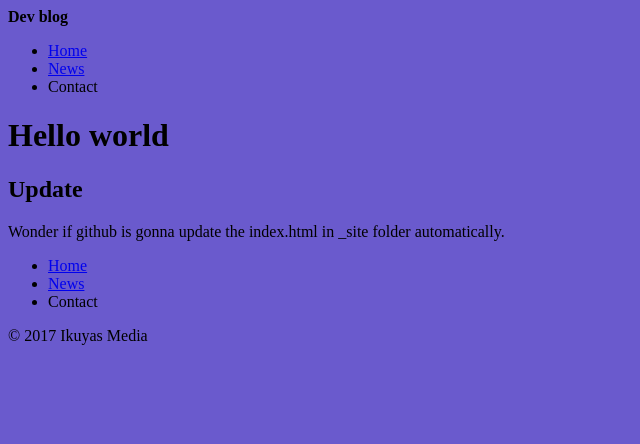
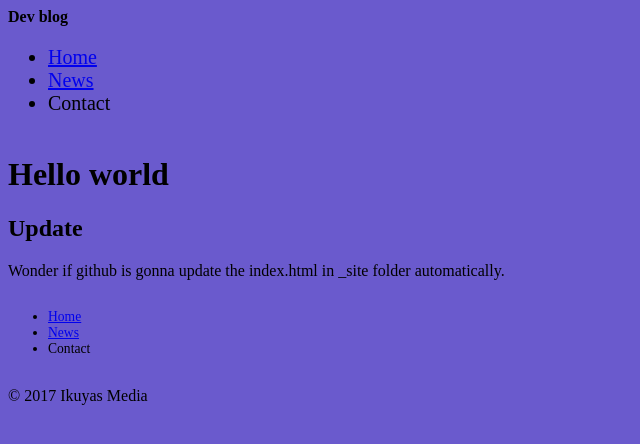
Before and after one commit to ikuyasu/devblog, a Jekyll site: the page built from index.html, in a window 1280 px wide. Shown: the top 444 px of the page, without its empty margins (0-640 px from the left). Built offline with Jekyll 4.4.1, drawn with Linux system fonts in a browser that asks for light colours.

```diff
--- a/_includes/nav.html
+++ b/_includes/nav.html
@@ -1,5 +1,5 @@
 <nav>
-    <ul class="nav {{navclass}}">
+    <ul class="nav {{include.navclass}}">
       <li><a href="{{site.baseurl}}/index.html">Home</a></li>
       <li><a href="{{site.baseurl}}/news.html">News</a></li>
       <li>Contact</li>
--- a/css/main.scss
+++ b/css/main.scss
@@ -4,3 +4,13 @@
 body {
   background-color: slateblue;
 }
+
+.nav-top {
+  display: inline-block;
+  font-size: 1.25rem;
+}
+
+.nav-bottom {
+  display: inline-block;
+  font-size: 0.85rem;
+}
```
Also changed, not shown: 1 other file.
